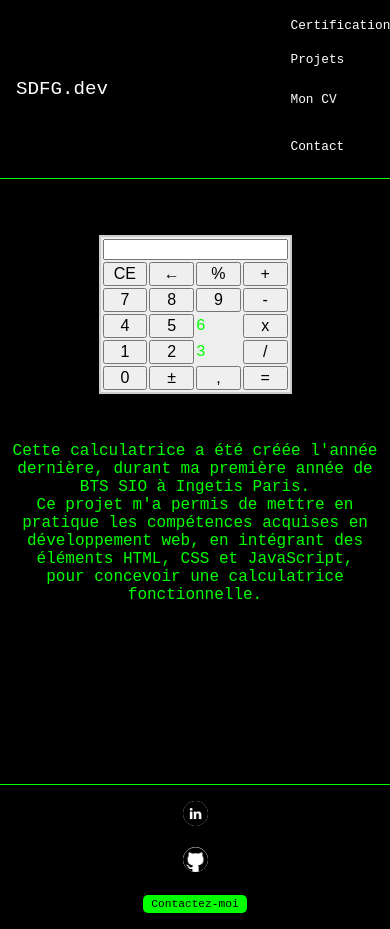
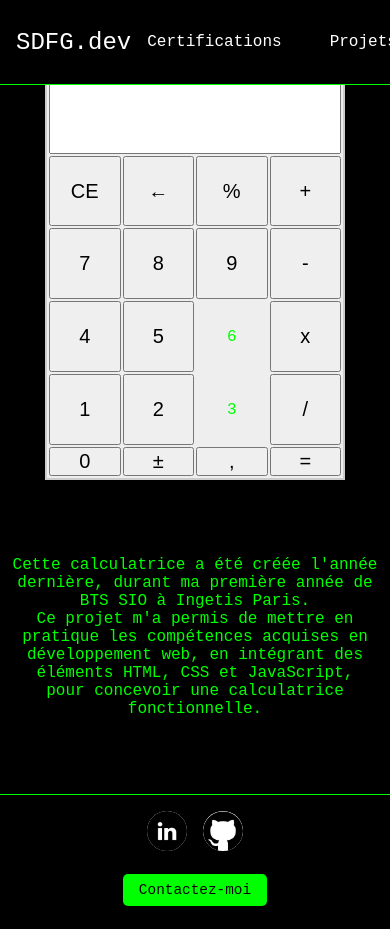
Before and after one commit to SolalDFG/Site-SolalDFG, a plain HTML site: page calculatrice.html in a window 390 px wide. Drawn offline with Linux system fonts and the light colour scheme; a script that the page names is missing.

Commit message:
Update calculatrice.css

```diff
--- a/calculatrice.css
+++ b/calculatrice.css
@@ -17,15 +17,11 @@ header {
     top: 0;
     width: 100%;
     z-index: 1000;
+
 }
 
-main {
-    padding-top: 80px; /* Ajuste ce padding en fonction de la hauteur de votre header */
-    display: flex;
-    flex-direction: column;
-    justify-content: center;
-    align-items: center;
-    height: calc(100vh - 130px); /* Ajuste la hauteur pour éviter les chevauchements */
+main{
+    padding-top: 80px;
 }
 
 .logo {
@@ -105,6 +101,7 @@ footer {
     text-align: center;
     padding: 1rem 0;
     border-top: 1px solid #00ff00;
+
 }
 
 .social {
@@ -136,6 +133,8 @@ footer {
     font-size: 0.9rem;
     border-radius: 5px;
     transition: background-color 0.3s ease;
+
+
 }
 
 .clien:hover {
@@ -159,13 +158,25 @@ footer {
     background-color: black;
 }
 
+main {
+    display: flex;
+    flex-direction: column;
+    justify-content: center;
+    align-items: center;
+    height: calc(100vh - 130px);
+}
+
+.calculatrice-container {
+    text-align: center;
+}
+
 .calculatrice {
-    width: 100%;
-    max-width: 300px;
-    height: auto;
+    width: 300px;
+    height: 400px;
     background-color: #eeeeee;
     border: 2px solid #CCCCCC;
-    margin-bottom: 2rem; /* Espace en bas pour éviter les chevauchements */
+    margin: auto;
+    padding: 0;
 }
 
 .calculatrice td {
@@ -196,83 +207,7 @@ footer {
     box-sizing: border-box;
 }
 
-.prcalculatrice {
+.prcalculatrice{
+    margin: auto;
     text-align: center;
 }
-
-/* Media Queries */
-@media (max-width: 768px) {
-    main {
-        padding-top: 70px; /* Ajustement pour les écrans plus petits */
-    }
-
-    .menu {
-        flex-direction: column;
-        align-items: flex-start;
-    }
-
-    .menu a {
-        padding: 0.5rem;
-        font-size: 0.9rem;
-    }
-
-    .social {
-        flex-direction: column;
-    }
-
-    .social img {
-        width: 30px;
-        height: 30px;
-    }
-
-    .clien {
-        padding: 0.3rem 0.6rem;
-        font-size: 0.8rem;
-    }
-
-    .presentation p {
-        margin: 0 2%;
-    }
-
-    .calculatrice {
-        width: 90%;
-        height: auto;
-    }
-
-    .calc_btn {
-        font-size: 18px;
-    }
-}
-
-@media (max-width: 480px) {
-    .logo {
-        font-size: 1.2rem;
-    }
-
-    .menu a {
-        font-size: 0.8rem;
-    }
-
-    .social img {
-        width: 25px;
-        height: 25px;
-    }
-
-    .clien {
-        font-size: 0.7rem;
-        padding: 0.2rem 0.5rem;
-    }
-
-    .presentation p {
-        margin: 0 1%;
-    }
-
-    .calculatrice {
-        width: 100%;
-        height: auto;
-    }
-
-    .calc_btn {
-        font-size: 16px;
-    }
-}
```
